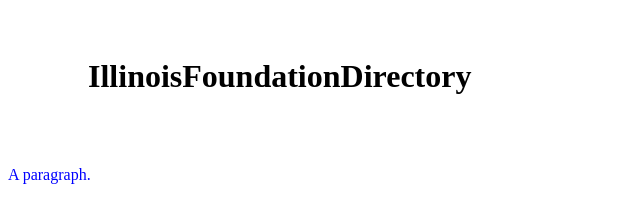
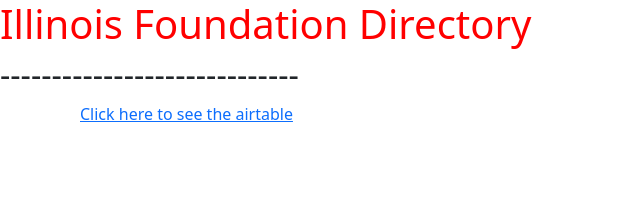
Before and after one commit to IllinoisFoundationDirectory/IllinoisFoundationDirectory.github.io, a plain HTML site: page index.html in a window 1280 px wide. Shown: the whole page, without its empty margins (0-640 px from the left). Drawn offline with nearby package versions, Linux system fonts and the light colour scheme.

Commit message:
Update index.html

```diff
--- a/index.html
+++ b/index.html
@@ -1,20 +1,33 @@
- <html>
+<!doctype html>
+<html lang="en">
   <head>
   <style>
-
-  h1 {
+  h1 {color:red;}
+  p {color:navy
     padding-top: 50px;
     padding-right: 30px;
     padding-bottom: 50px;
-  padding-left: 80px;}
-  p {color:blue;}
+    padding-left: 80px;;
+  }
+</style>
+    <!-- Required meta tags -->
+    <meta charset="utf-8">
+    <meta name="viewport" content="width=device-width, initial-scale=1">
 
-</style>
+    <!-- Bootstrap CSS -->
+    <link href="https://cdn.jsdelivr.net/npm/bootstrap@5.0.0-beta1/dist/css/bootstrap.min.css" rel="stylesheet" integrity="sha384-giJF6kkoqNQ00vy+HMDP7azOuL0xtbfIcaT9wjKHr8RbDVddVHyTfAAsrekwKmP1" crossorigin="anonymous">
+
+    <title>Illinois Foundation Directory</title>
   </head>
   <body>
+    <h1>Illinois Foundation Directory</h1>
+    <h2>-----------------------------</h2>
 
-<h1>IllinoisFoundationDirectory</h1>
-<p>A paragraph.</p>
+    <!-- Don't touch this -->
+    <script src="https://cdn.jsdelivr.net/npm/bootstrap@5.0.0-beta1/dist/js/bootstrap.bundle.min.js" integrity="sha384-ygbV9kiqUc6oa4msXn9868pTtWMgiQaeYH7/t7LECLbyPA2x65Kgf80OJFdroafW" crossorigin="anonymous"></script>
+    <p>
+    <a href="https://airtable.com/tbl2cM5gxnPU4gXIG/viwuio4ohICSMflV5?blocks=hide" target="_blank">Click here to see the airtable</a>
+    </p>
 
   </body>
 </html>
```
Lines whose indentation alone changed are shown as unchanged.
